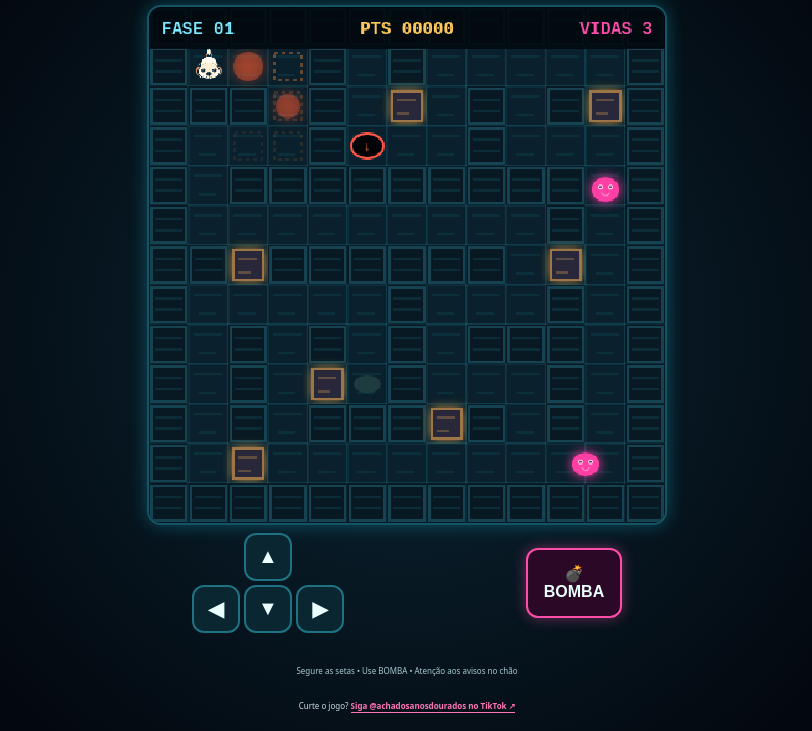
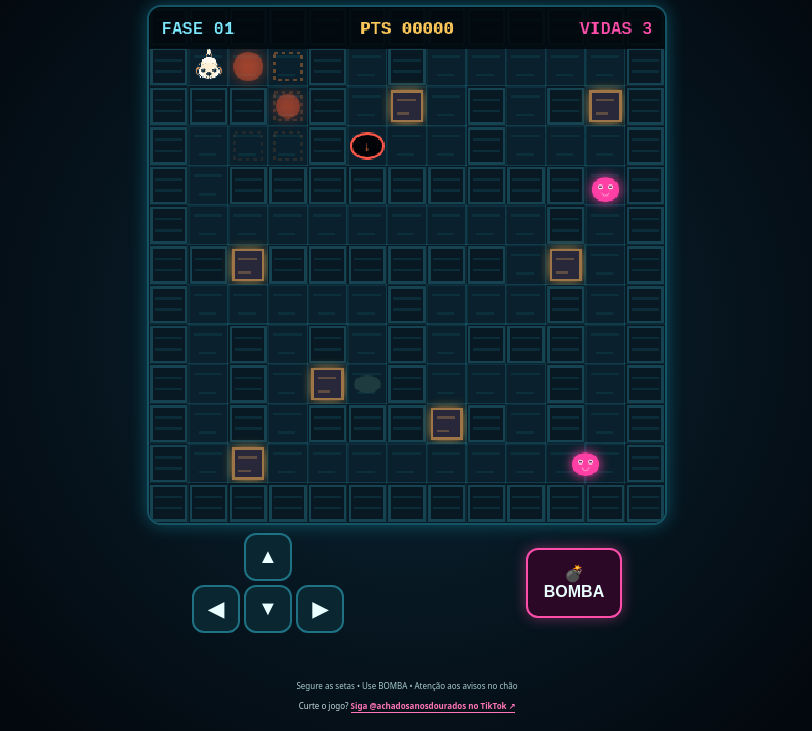
Before and after one commit to ivan419419/boomex-web, a website with bundled scripts: page index.html in a window 1280 px wide. Shown: the part 69-800 px from the top of the page, without its empty margins (233-1045 px from the left). Built offline with nearby package versions, Linux system fonts and the light colour scheme.

Commit message:
Pin game hints and TikTok link to bottom

```diff
--- a/index.html
+++ b/index.html
@@ -5,12 +5,12 @@
 <meta name="theme-color" content="#06131d"><title>BOOMEX</title>
 <style>
 *{box-sizing:border-box}html,body{margin:0;min-height:100%;background:radial-gradient(circle at center,#0b2635,#03080e 72%);color:#d5f8ff;font-family:system-ui,sans-serif;overscroll-behavior:none}
-body{display:flex;justify-content:center}main{width:min(100%,540px);min-height:100dvh;padding:8px 10px max(10px,env(safe-area-inset-bottom));display:flex;flex-direction:column;align-items:center;justify-content:center;gap:8px}
+body{display:flex;justify-content:center}main{width:min(100%,540px);min-height:100dvh;padding:8px 10px max(10px,env(safe-area-inset-bottom));display:flex;flex-direction:column;align-items:center;justify-content:center;gap:8px}main::after{content:"";flex:0 0 50px}
 header{text-align:center;line-height:1.1}h1{font-size:19px;letter-spacing:.18em;color:#7eeaff;margin:0}header p{font-size:12px;margin:3px 0 0;color:#a8cbd1}#saveStatus{font-size:10px;color:#66d9c6}
 #gameCanvas{display:block;width:min(96vw,520px,calc(100dvh - 261px));height:auto;aspect-ratio:1;background:#06131d;image-rendering:pixelated;border:2px solid #155465;border-radius:14px;box-shadow:0 0 18px #18c0de55;touch-action:none}
 .controls{width:min(100%,430px);display:flex;align-items:center;justify-content:space-between;gap:12px;touch-action:none;margin-bottom:24px}.dpad{display:grid;grid-template-columns:repeat(3,48px);grid-template-rows:repeat(2,48px);gap:4px}.up{grid-column:2}.left{grid-column:1}.down{grid-column:2}.right{grid-column:3}
-button{border:2px solid #1e7283;border-radius:12px;background:#092631;color:#eaffff;font-weight:800;font-size:20px;touch-action:none;user-select:none;-webkit-user-select:none}.dpad button:active{background:#167084}.actions{display:flex;flex-direction:column;gap:6px;align-items:center}#bombButton{width:96px;height:70px;border-color:#ff4eaa;background:#2c0827;font-size:16px;box-shadow:0 0 14px #ff4eaa66}#bombButton:active{background:#b81678}#restartButton{font-size:12px;padding:8px 12px;touch-action:manipulation}.hint{font-size:8px;text-align:center;color:#a8cbd1;margin:0 0 8px}.follow{font-size:8px;text-align:center;color:#c8dde3;margin:0;padding:8px 8px 4px}.follow a{color:#ff75b7;font-weight:700;text-decoration:none;border-bottom:1px solid #ff75b7;padding-bottom:1px}.follow a:focus-visible{outline:2px solid #7eeaff;outline-offset:3px;border-radius:2px}
-@media(max-height:490px){main{gap:3px;padding:3px}header p,.hint{display:none}.controls{margin-bottom:16px}.follow{font-size:8px;padding:1px}h1{font-size:14px}.dpad{grid-template-columns:repeat(3,38px);grid-template-rows:repeat(2,38px)}#bombButton{height:52px}#gameCanvas{width:min(90vw,calc(100dvh - 156px))}}
+button{border:2px solid #1e7283;border-radius:12px;background:#092631;color:#eaffff;font-weight:800;font-size:20px;touch-action:none;user-select:none;-webkit-user-select:none}.dpad button:active{background:#167084}.actions{display:flex;flex-direction:column;gap:6px;align-items:center}#bombButton{width:96px;height:70px;border-color:#ff4eaa;background:#2c0827;font-size:16px;box-shadow:0 0 14px #ff4eaa66}#bombButton:active{background:#b81678}#restartButton{font-size:12px;padding:8px 12px;touch-action:manipulation}.hint{position:fixed;left:10px;right:10px;bottom:calc(max(16px,env(safe-area-inset-bottom)) + 16px);z-index:2;font-size:8px;text-align:center;line-height:normal;color:#a8cbd1;margin:0 0 8px}.follow{position:fixed;left:10px;right:10px;bottom:max(16px,env(safe-area-inset-bottom));z-index:2;font-size:8px;text-align:center;line-height:normal;color:#c8dde3;margin:0;padding:8px 8px 4px}.follow a{color:#ff75b7;font-weight:700;text-decoration:none;border-bottom:1px solid #ff75b7;padding-bottom:1px}.follow a:focus-visible{outline:2px solid #7eeaff;outline-offset:3px;border-radius:2px}
+@media(max-height:490px){main{gap:3px;padding:3px}main::after{flex-basis:13px}header p,.hint{display:none}.controls{margin-bottom:16px}.follow{font-size:8px;padding:1px}h1{font-size:14px}.dpad{grid-template-columns:repeat(3,38px);grid-template-rows:repeat(2,38px)}#bombButton{height:52px}#gameCanvas{width:min(90vw,calc(100dvh - 156px))}}
 </style>
 <script src="https://telegram.org/js/telegram-web-app.js"></script>
 </head>
```
